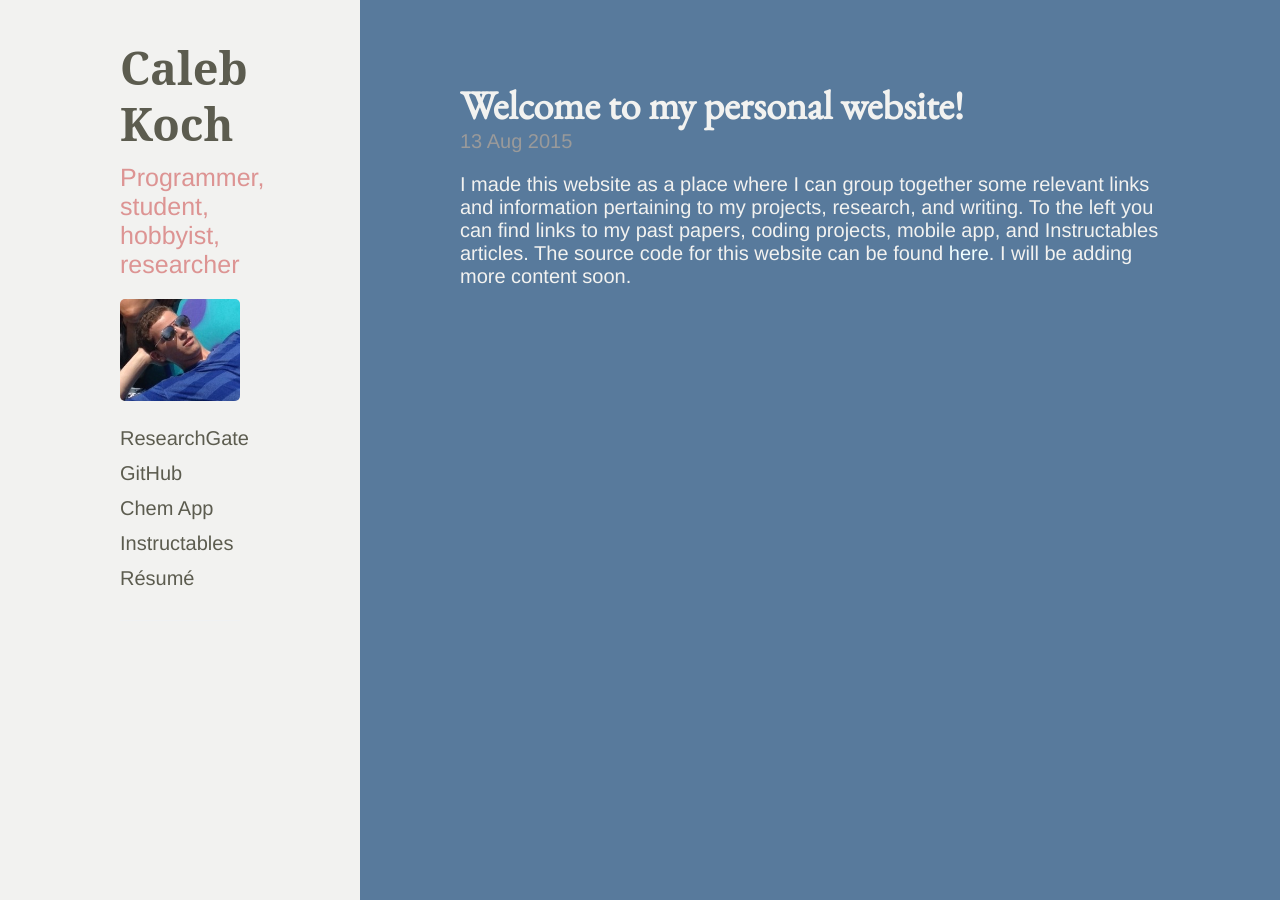
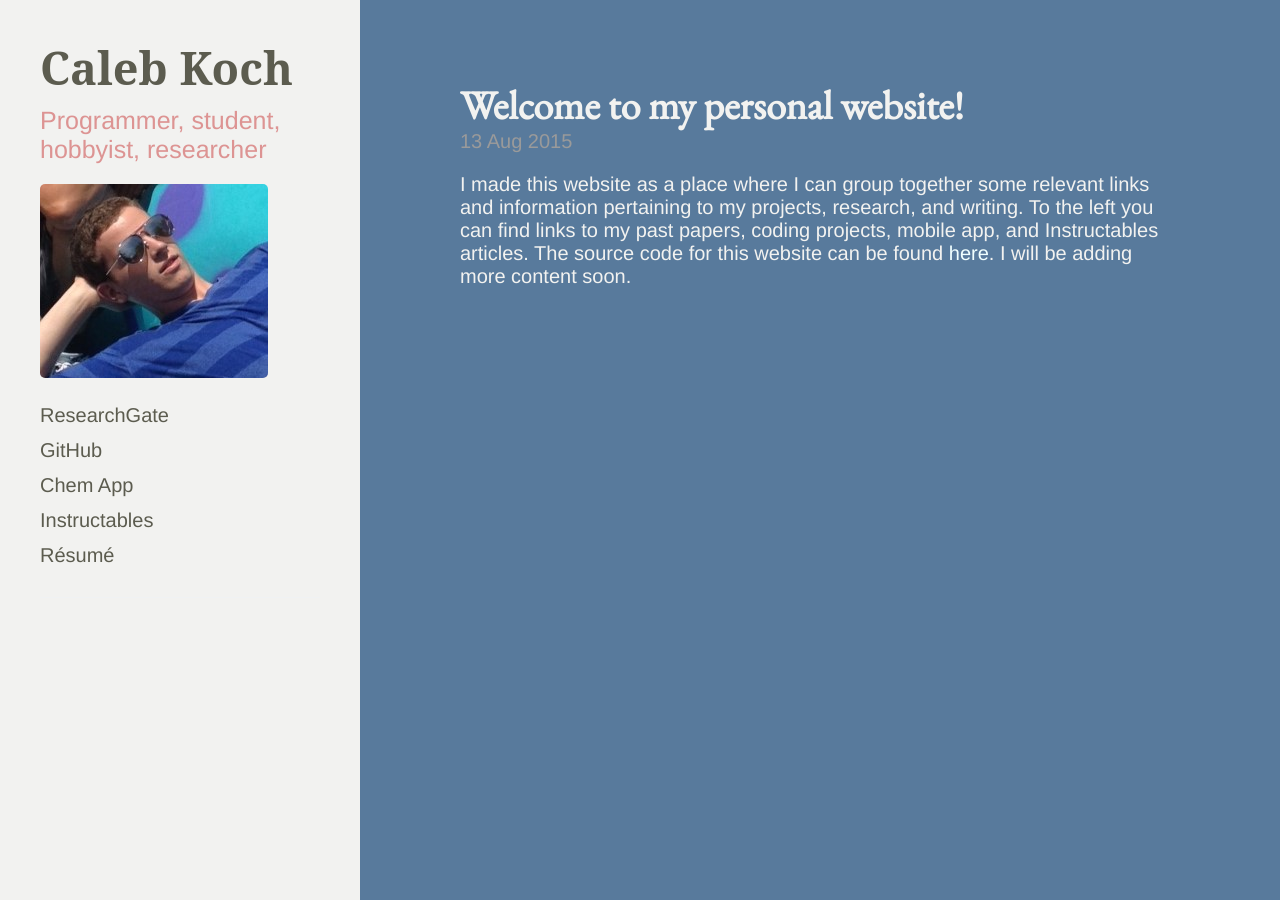
Before and after one commit to cakoch10/cakoch10.github.io, a Jekyll site: the page built from index.html, in a window 1280 px wide. Built offline with Jekyll 4.4.1, drawn with Linux system fonts in a browser that asks for light colours; Markdown is read by kramdown in place of the engine named in the settings; the list of posts is cut into pages by our own code.

Commit message:
Update blackdoc.css

```diff
--- a/public/css/blackdoc.css
+++ b/public/css/blackdoc.css
@@ -165,7 +165,7 @@ tbody tr:nth-child(odd) th {
 /*Changed from 1*/
 .sidebar {
   text-align: center;
-  padding: 2rem 5rem;
+  padding: 2rem 1rem;
   color: rgba(200, 54, 54,.5);
   background-color: #f2f2f0;
   overflow: auto;
```
